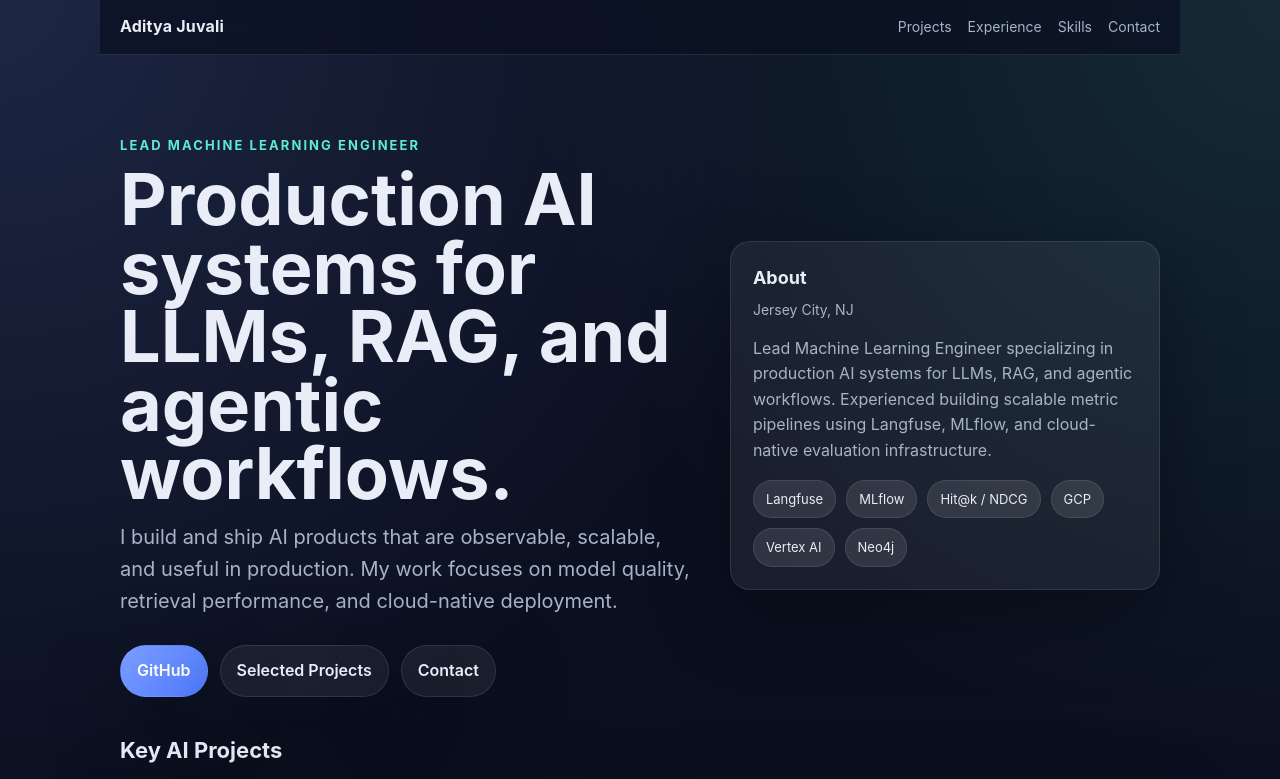
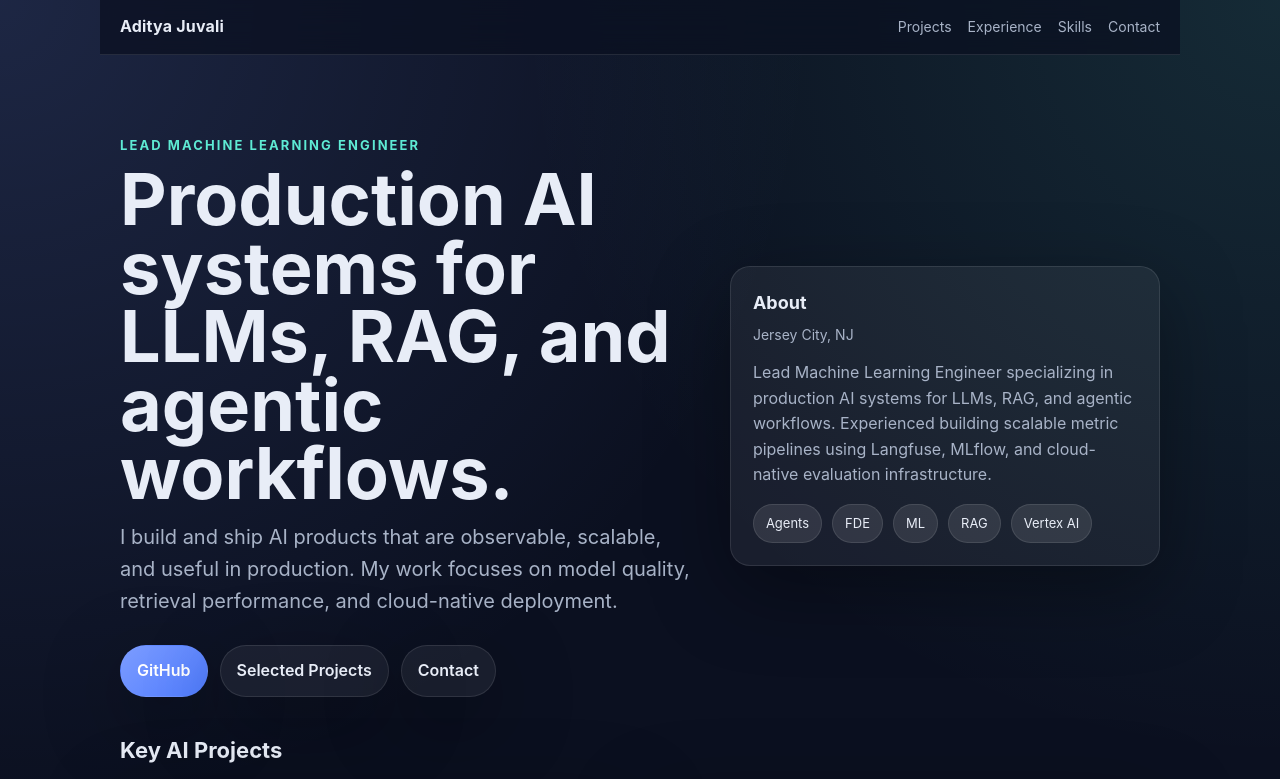
Before and after one commit to AdityaJuvali/AdityaJuvali.github.io, a plain HTML site: page index.html in a window 1280 px wide. Shown: the top 779 px of the page. Drawn offline with Linux system fonts and the light colour scheme.

Commit message:
About update
Updated skills and technologies listed in the profile section.

```diff
--- a/index.html
+++ b/index.html
@@ -41,7 +41,7 @@
         <div class="big">About</div>
         <div class="meta">Jersey City, NJ</div>
         <p style="margin:14px 0 0;color:var(--muted);">Lead Machine Learning Engineer specializing in production AI systems for LLMs, RAG, and agentic workflows. Experienced building scalable metric pipelines using Langfuse, MLflow, and cloud-native evaluation infrastructure.</p>
-        <div class="pills"><span class="pill">Langfuse</span><span class="pill">MLflow</span><span class="pill">Hit@k / NDCG</span><span class="pill">GCP</span><span class="pill">Vertex AI</span><span class="pill">Neo4j</span></div>
+        <div class="pills"><span class="pill">Agents</span><span class="pill">FDE</span><span class="pill">ML</span><span class="pill">RAG</span><span class="pill">Vertex AI</span></div>
       </div>
     </header>
     <section id="projects"><h2 class="section-title">Key AI Projects</h2><div class="grid projects">
```
